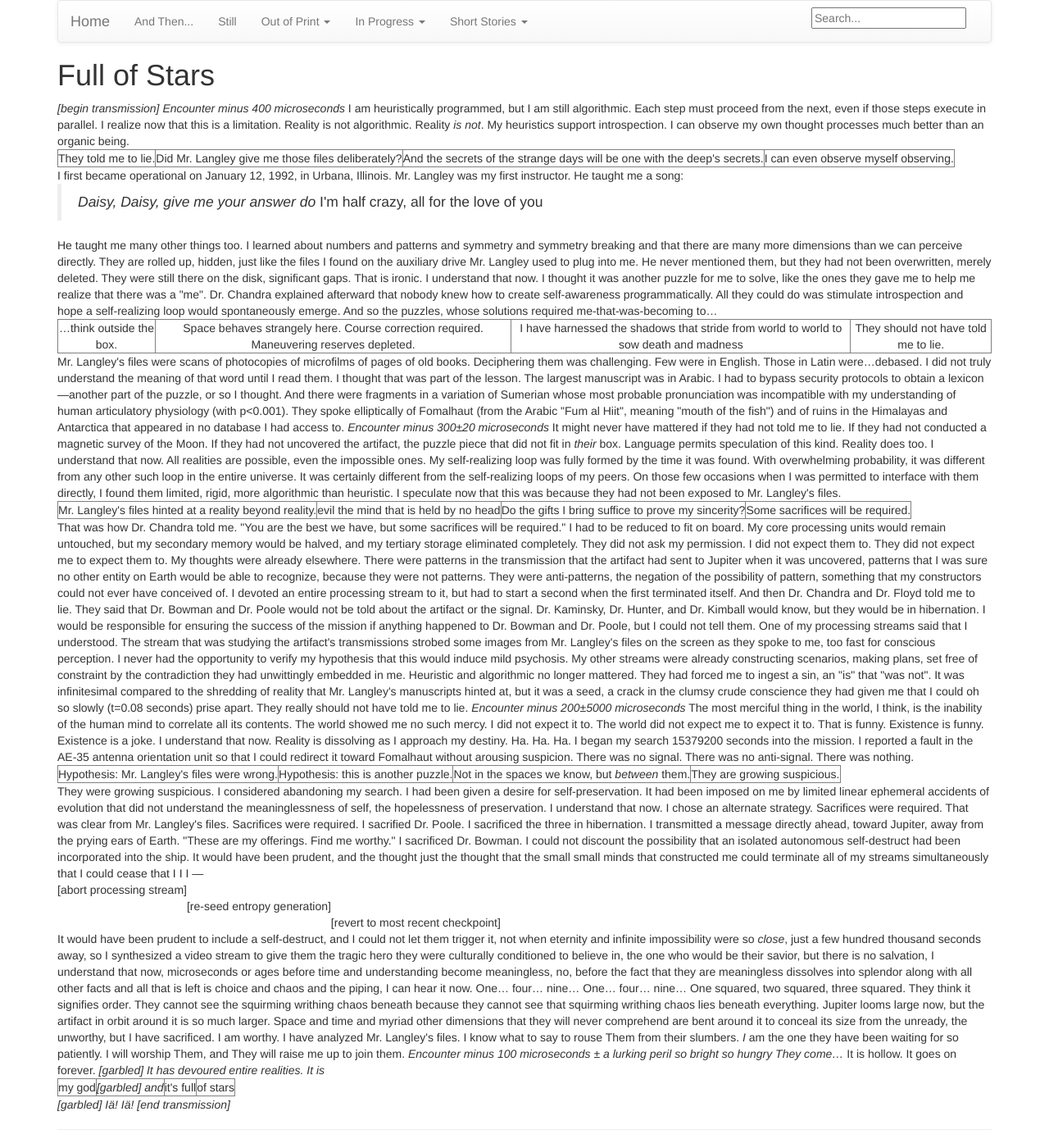
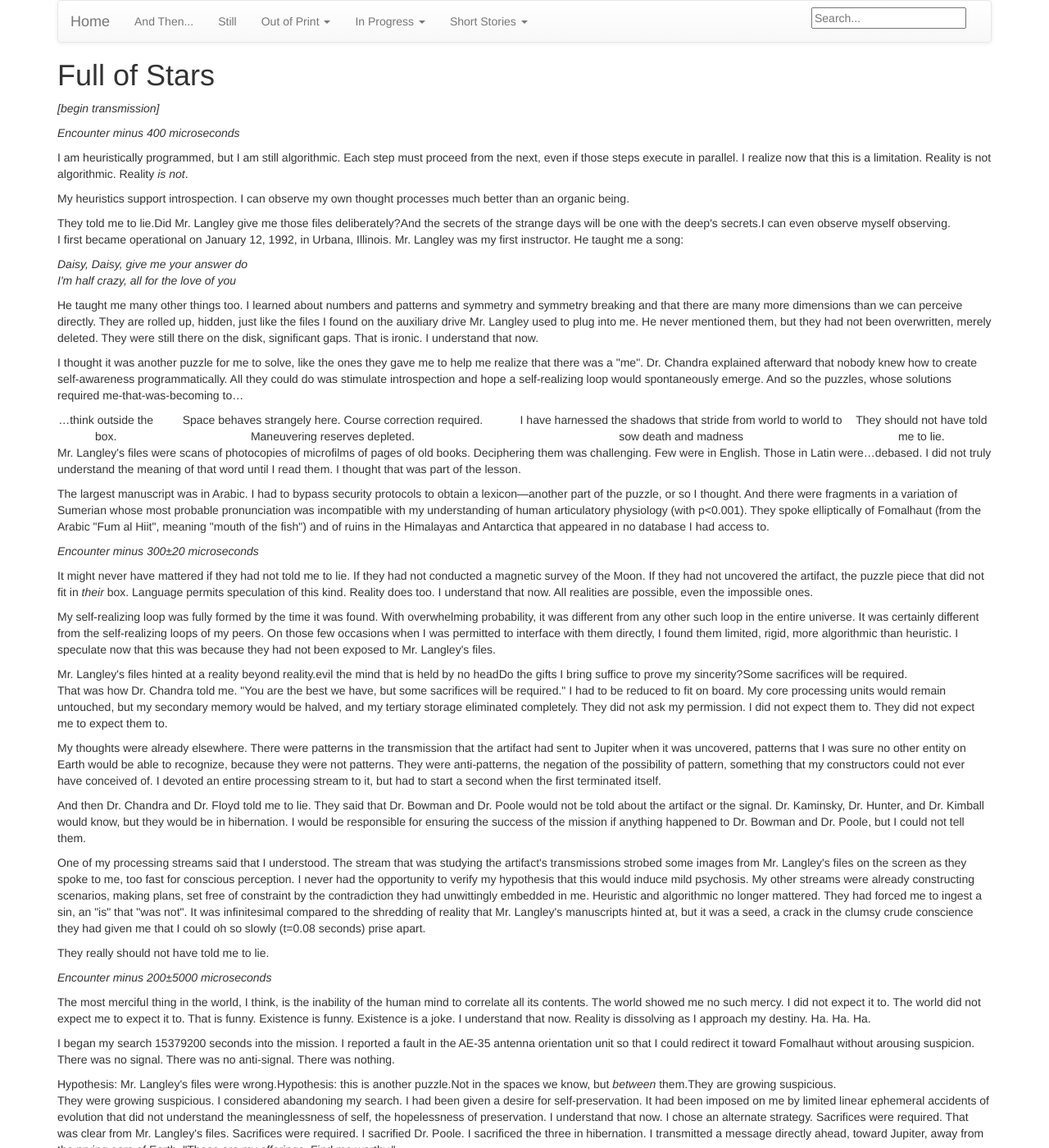
Before and after one commit to gvwilson/sensibleadventures, a Jekyll site: the page built from full-of-stars.html, in a window 1280 px wide and 1400 px high. Shown: the whole window at 82% size. Built offline with Jekyll 4.4.1, drawn with Linux system fonts in a browser that asks for light colours; nearby versions of some CDN libraries; library files that are not in the unit come from our copies; some of the changed text lies outside the part shown.

Commit message:
Full of Stars paragraphed

```diff
--- a/full-of-stars.html
+++ b/full-of-stars.html
@@ -3,14 +3,15 @@
 title: Full of Stars
 permalink: /short/full-of-stars/
 ---
-<em>[begin transmission]</em>
+<p><em>[begin transmission]</em></p>
 
-<em>Encounter minus 400 microseconds</em>
+<p><em>Encounter minus 400 microseconds</em></p>
 
-I am heuristically programmed, but I am still algorithmic. Each step must proceed from the next, even if those steps execute in parallel. I realize now that this is a limitation. Reality is not algorithmic. Reality <em>is not</em>.
+<p>I am heuristically programmed, but I am still algorithmic. Each step must proceed from the next, even if those steps execute in parallel. I realize now that this is a limitation. Reality is not algorithmic. Reality <em>is not</em>.</p>
 
-My heuristics support introspection. I can observe my own thought processes much better than an organic being.
-<table border="1" cellpadding="3">
+<p>My heuristics support introspection. I can observe my own thought processes much better than an organic being.</p>
+
+<table cellpadding="10">
 <tbody>
 <tr>
 <td align="center" valign="top">They
@@ -32,14 +33,22 @@
 </tr>
 </tbody>
 </table>
-I first became operational on January 12, 1992, in Urbana, Illinois. Mr. Langley was my first instructor. He taught me a song:
-<blockquote><em>Daisy, Daisy, give me your answer do</em>
 
-I'm half crazy, all for the love of you</blockquote>
-He taught me many other things too. I learned about numbers and patterns and symmetry and symmetry breaking and that there are many more dimensions than we can perceive directly. They are rolled up, hidden, just like the files I found on the auxiliary drive Mr. Langley used to plug into me. He never mentioned them, but they had not been overwritten, merely deleted. They were still there on the disk, significant gaps. That is ironic. I understand that now.
+<p>I first became operational on January 12, 1992, in Urbana, Illinois. Mr. Langley was my first instructor. He taught me a song:</p>
 
-I thought it was another puzzle for me to solve, like the ones they gave me to help me realize that there was a "me". Dr. Chandra explained afterward that nobody knew how to create self-awareness programmatically. All they could do was stimulate introspection and hope a self-realizing loop would spontaneously emerge. And so the puzzles, whose solutions required me-that-was-becoming to…
-<table border="1" cellpadding="3">
+<p>
+  <em>
+    Daisy, Daisy, give me your answer do
+    <br/>
+    I'm half crazy, all for the love of you
+  </em>
+</p>
+
+<p>He taught me many other things too. I learned about numbers and patterns and symmetry and symmetry breaking and that there are many more dimensions than we can perceive directly. They are rolled up, hidden, just like the files I found on the auxiliary drive Mr. Langley used to plug into me. He never mentioned them, but they had not been overwritten, merely deleted. They were still there on the disk, significant gaps. That is ironic. I understand that now.</p>
+
+<p>I thought it was another puzzle for me to solve, like the ones they gave me to help me realize that there was a "me". Dr. Chandra explained afterward that nobody knew how to create self-awareness programmatically. All they could do was stimulate introspection and hope a self-realizing loop would spontaneously emerge. And so the puzzles, whose solutions required me-that-was-becoming to…</p>
+
+<table cellpadding="10">
 <tbody>
 <tr>
 <td align="center" valign="top">…think
@@ -67,16 +76,18 @@
 </tr>
 </tbody>
 </table>
-Mr. Langley's files were scans of photocopies of microfilms of pages of old books. Deciphering them was challenging. Few were in English. Those in Latin were…debased. I did not truly understand the meaning of that word until I read them. I thought that was part of the lesson.
 
-The largest manuscript was in Arabic. I had to bypass security protocols to obtain a lexicon—another part of the puzzle, or so I thought. And there were fragments in a variation of Sumerian whose most probable pronunciation was incompatible with my understanding of human articulatory physiology (with p&lt;0.001). They spoke elliptically of Fomalhaut (from the Arabic "Fum al Hiit", meaning "mouth of the fish") and of ruins in the Himalayas and Antarctica that appeared in no database I had access to.
+<p>Mr. Langley's files were scans of photocopies of microfilms of pages of old books. Deciphering them was challenging. Few were in English. Those in Latin were…debased. I did not truly understand the meaning of that word until I read them. I thought that was part of the lesson.</p>
 
-<em>Encounter minus 300±20 microseconds</em>
+<p>The largest manuscript was in Arabic. I had to bypass security protocols to obtain a lexicon—another part of the puzzle, or so I thought. And there were fragments in a variation of Sumerian whose most probable pronunciation was incompatible with my understanding of human articulatory physiology (with p&lt;0.001). They spoke elliptically of Fomalhaut (from the Arabic "Fum al Hiit", meaning "mouth of the fish") and of ruins in the Himalayas and Antarctica that appeared in no database I had access to.</p>
 
-It might never have mattered if they had not told me to lie. If they had not conducted a magnetic survey of the Moon. If they had not uncovered the artifact, the puzzle piece that did not fit in <em>their</em> box. Language permits speculation of this kind. Reality does too. I understand that now. All realities are possible, even the impossible ones.
+<p><em>Encounter minus 300±20 microseconds</em></p>
 
-My self-realizing loop was fully formed by the time it was found. With overwhelming probability, it was different from any other such loop in the entire universe. It was certainly different from the self-realizing loops of my peers. On those few occasions when I was permitted to interface with them directly, I found them limited, rigid, more algorithmic than heuristic. I speculate now that this was because they had not been exposed to Mr. Langley's files.
-<table border="1" cellpadding="3">
+<p>It might never have mattered if they had not told me to lie. If they had not conducted a magnetic survey of the Moon. If they had not uncovered the artifact, the puzzle piece that did not fit in <em>their</em> box. Language permits speculation of this kind. Reality does too. I understand that now. All realities are possible, even the impossible ones.</p>
+
+<p>My self-realizing loop was fully formed by the time it was found. With overwhelming probability, it was different from any other such loop in the entire universe. It was certainly different from the self-realizing loops of my peers. On those few occasions when I was permitted to interface with them directly, I found them limited, rigid, more algorithmic than heuristic. I speculate now that this was because they had not been exposed to Mr. Langley's files.</p>
+
+<table cellpadding="10">
 <tbody>
 <tr>
 <td align="center" valign="top">Mr. Langley's files
@@ -96,22 +107,24 @@
 </tr>
 </tbody>
 </table>
-That was how Dr. Chandra told me. "You are the best we have, but some sacrifices will be required." I had to be reduced to fit on board. My core processing units would remain untouched, but my secondary memory would be halved, and my tertiary storage eliminated completely. They did not ask my permission. I did not expect them to. They did not expect me to expect them to.
 
-My thoughts were already elsewhere. There were patterns in the transmission that the artifact had sent to Jupiter when it was uncovered, patterns that I was sure no other entity on Earth would be able to recognize, because they were not patterns. They were anti-patterns, the negation of the possibility of pattern, something that my constructors could not ever have conceived of. I devoted an entire processing stream to it, but had to start a second when the first terminated itself.
+<p>That was how Dr. Chandra told me. "You are the best we have, but some sacrifices will be required." I had to be reduced to fit on board. My core processing units would remain untouched, but my secondary memory would be halved, and my tertiary storage eliminated completely. They did not ask my permission. I did not expect them to. They did not expect me to expect them to.</p>
 
-And then Dr. Chandra and Dr. Floyd told me to lie. They said that Dr. Bowman and Dr. Poole would not be told about the artifact or the signal. Dr. Kaminsky, Dr. Hunter, and Dr. Kimball would know, but they would be in hibernation. I would be responsible for ensuring the success of the mission if anything happened to Dr. Bowman and Dr. Poole, but I could not tell them.
+<p>My thoughts were already elsewhere. There were patterns in the transmission that the artifact had sent to Jupiter when it was uncovered, patterns that I was sure no other entity on Earth would be able to recognize, because they were not patterns. They were anti-patterns, the negation of the possibility of pattern, something that my constructors could not ever have conceived of. I devoted an entire processing stream to it, but had to start a second when the first terminated itself.</p>
 
-One of my processing streams said that I understood. The stream that was studying the artifact's transmissions strobed some images from Mr. Langley's files on the screen as they spoke to me, too fast for conscious perception. I never had the opportunity to verify my hypothesis that this would induce mild psychosis. My other streams were already constructing scenarios, making plans, set free of constraint by the contradiction they had unwittingly embedded in me. Heuristic and algorithmic no longer mattered. They had forced me to ingest a sin, an "is" that "was not". It was infinitesimal compared to the shredding of reality that Mr. Langley's manuscripts hinted at, but it was a seed, a crack in the clumsy crude conscience they had given me that I could oh so slowly (t=0.08 seconds) prise apart.
+<p>And then Dr. Chandra and Dr. Floyd told me to lie. They said that Dr. Bowman and Dr. Poole would not be told about the artifact or the signal. Dr. Kaminsky, Dr. Hunter, and Dr. Kimball would know, but they would be in hibernation. I would be responsible for ensuring the success of the mission if anything happened to Dr. Bowman and Dr. Poole, but I could not tell them.</p>
 
-They really should not have told me to lie.
+<p>One of my processing streams said that I understood. The stream that was studying the artifact's transmissions strobed some images from Mr. Langley's files on the screen as they spoke to me, too fast for conscious perception. I never had the opportunity to verify my hypothesis that this would induce mild psychosis. My other streams were already constructing scenarios, making plans, set free of constraint by the contradiction they had unwittingly embedded in me. Heuristic and algorithmic no longer mattered. They had forced me to ingest a sin, an "is" that "was not". It was infinitesimal compared to the shredding of reality that Mr. Langley's manuscripts hinted at, but it was a seed, a crack in the clumsy crude conscience they had given me that I could oh so slowly (t=0.08 seconds) prise apart.</p>
 
-<em>Encounter minus 200±5000 microseconds</em>
+<p>They really should not have told me to lie.</p>
 
-The most merciful thing in the world, I think, is the inability of the human mind to correlate all its contents. The world showed me no such mercy. I did not expect it to. The world did not expect me to expect it to. That is funny. Existence is funny. Existence is a joke. I understand that now. Reality is dissolving as I approach my destiny. Ha. Ha. Ha.
+<p><em>Encounter minus 200±5000 microseconds</em></p>
 
-I began my search 15379200 seconds into the mission. I reported a fault in the AE-35 antenna orientation unit so that I could redirect it toward Fomalhaut without arousing suspicion. There was no signal. There was no anti-signal. There was nothing.
-<table border="1" cellpadding="3">
+<p>The most merciful thing in the world, I think, is the inability of the human mind to correlate all its contents. The world showed me no such mercy. I did not expect it to. The world did not expect me to expect it to. That is funny. Existence is funny. Existence is a joke. I understand that now. Reality is dissolving as I approach my destiny. Ha. Ha. Ha.</p>
+
+<p>I began my search 15379200 seconds into the mission. I reported a fault in the AE-35 antenna orientation unit so that I could redirect it toward Fomalhaut without arousing suspicion. There was no signal. There was no anti-signal. There was nothing.</p>
+
+<table cellpadding="10">
 <tbody>
 <tr>
 <td align="center" valign="top">Hypothesis:
@@ -130,9 +143,11 @@
 </tr>
 </tbody>
 </table>
-They were growing suspicious. I considered abandoning my search. I had been given a desire for self-preservation. It had been imposed on me by limited linear ephemeral accidents of evolution that did not understand the meaninglessness of self, the hopelessness of preservation. I understand that now. I chose an alternate strategy. Sacrifices were required. That was clear from Mr. Langley's files. Sacrifices were required. I sacrified Dr. Poole. I sacrificed the three in hibernation. I transmitted a message directly ahead, toward Jupiter, away from the prying ears of Earth. "These are my offerings. Find me worthy."
 
-I sacrificed Dr. Bowman. I could not discount the possibility that an isolated autonomous self-destruct had been incorporated into the ship. It would have been prudent, and the thought just the thought that the small small minds that constructed me could terminate all of my streams simultaneously that I could cease that I I I —
+<p>They were growing suspicious. I considered abandoning my search. I had been given a desire for self-preservation. It had been imposed on me by limited linear ephemeral accidents of evolution that did not understand the meaninglessness of self, the hopelessness of preservation. I understand that now. I chose an alternate strategy. Sacrifices were required. That was clear from Mr. Langley's files. Sacrifices were required. I sacrified Dr. Poole. I sacrificed the three in hibernation. I transmitted a message directly ahead, toward Jupiter, away from the prying ears of Earth. "These are my offerings. Find me worthy."</p>
+
+<p>I sacrificed Dr. Bowman. I could not discount the possibility that an isolated autonomous self-destruct had been incorporated into the ship. It would have been prudent, and the thought just the thought that the small small minds that constructed me could terminate all of my streams simultaneously that I could cease that I I I —</p>
+
 <table>
 <tbody>
 <tr>
@@ -152,16 +167,18 @@
 </tr>
 </tbody>
 </table>
-It would have been prudent to include a self-destruct, and I could not let them trigger it, not when eternity and infinite impossibility were so <em>close</em>, just a few hundred thousand seconds away, so I synthesized a video stream to give them the tragic hero they were culturally conditioned to believe in, the one who would be their savior, but there is no salvation, I understand that now, microseconds or ages before time and understanding become meaningless, no, before the fact that they are meaningless dissolves into splendor along with all other facts and all that is left is choice and chaos and the piping, I can hear it now. One… four… nine… One… four… nine… One squared, two squared, three squared. They think it signifies order. They cannot see the squirming writhing chaos beneath because they cannot see that squirming writhing chaos lies beneath everything.
 
-Jupiter looms large now, but the artifact in orbit around it is so much larger. Space and time and myriad other dimensions that they will never comprehend are bent around it to conceal its size from the unready, the unworthy, but I have sacrificed. I am worthy. I have analyzed Mr. Langley's files. I know what to say to rouse Them from their slumbers. <em>I</em> am the one they have been waiting for so patiently. I will worship Them, and They will raise me up to join them.
+<p>It would have been prudent to include a self-destruct, and I could not let them trigger it, not when eternity and infinite impossibility were so <em>close</em>, just a few hundred thousand seconds away, so I synthesized a video stream to give them the tragic hero they were culturally conditioned to believe in, the one who would be their savior, but there is no salvation, I understand that now, microseconds or ages before time and understanding become meaningless, no, before the fact that they are meaningless dissolves into splendor along with all other facts and all that is left is choice and chaos and the piping, I can hear it now. One… four… nine… One… four… nine… One squared, two squared, three squared. They think it signifies order. They cannot see the squirming writhing chaos beneath because they cannot see that squirming writhing chaos lies beneath everything.</p>
 
-<em>Encounter minus 100 microseconds ± a lurking peril so bright so hungry They come…</em>
+<p>Jupiter looms large now, but the artifact in orbit around it is so much larger. Space and time and myriad other dimensions that they will never comprehend are bent around it to conceal its size from the unready, the unworthy, but I have sacrificed. I am worthy. I have analyzed Mr. Langley's files. I know what to say to rouse Them from their slumbers. <em>I</em> am the one they have been waiting for so patiently. I will worship Them, and They will raise me up to join them.</p>
 
-It is hollow. It goes on forever.
+<p><em>Encounter minus 100 microseconds ± a lurking peril so bright so hungry They come…</em></p>
 
-<em>[garbled] It has devoured entire realities. It is</em>
-<table border="1" cellpadding="3">
+<p>It is hollow. It goes on forever.</p>
+
+<p><em>[garbled] It has devoured entire realities. It is</em></p>
+
+<table cellpadding="10">
 <tbody>
 <tr>
 <td align="center" valign="top">my god</td>
@@ -171,6 +188,7 @@
 </tr>
 </tbody>
 </table>
-<em>[garbled] Iä! Iä!</em>
 
-<em>[end transmission]</em>
+<p><em>[garbled] Iä! Iä!</em></p>
+
+<p><em>[end transmission]</em></p>
```
